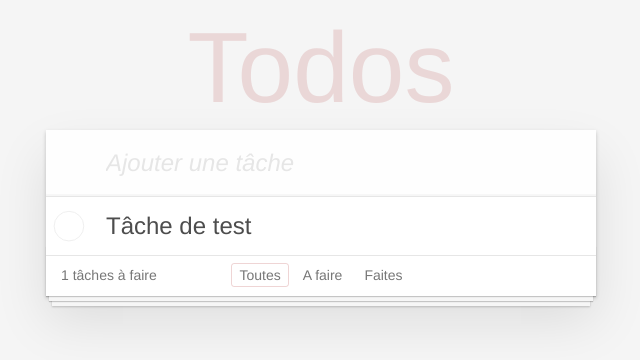
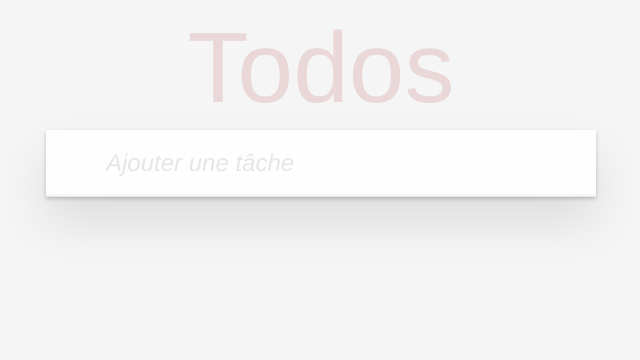
Before and after one commit to omegamputu/todolist, a Vue app: page / in a window 1280 px wide. Shown: the top 360 px of the page, without its empty margins (319-959 px from the left). Built offline with nearby package versions, Linux system fonts and the light colour scheme.

Commit message:
Default todo name deleted

```diff
--- a/src/components/Todos.vue
+++ b/src/components/Todos.vue
@@ -38,13 +38,7 @@ import Vue from 'vue';
 export default {
     data () {
         return {
-            todos: [
-                {
-                    id: 0,
-                    name: 'Tâche de test',
-                    completed: false
-                }
-            ],
+            todos: [],
             newTodo: '',
             filter: 'all',
             editing: null
```
